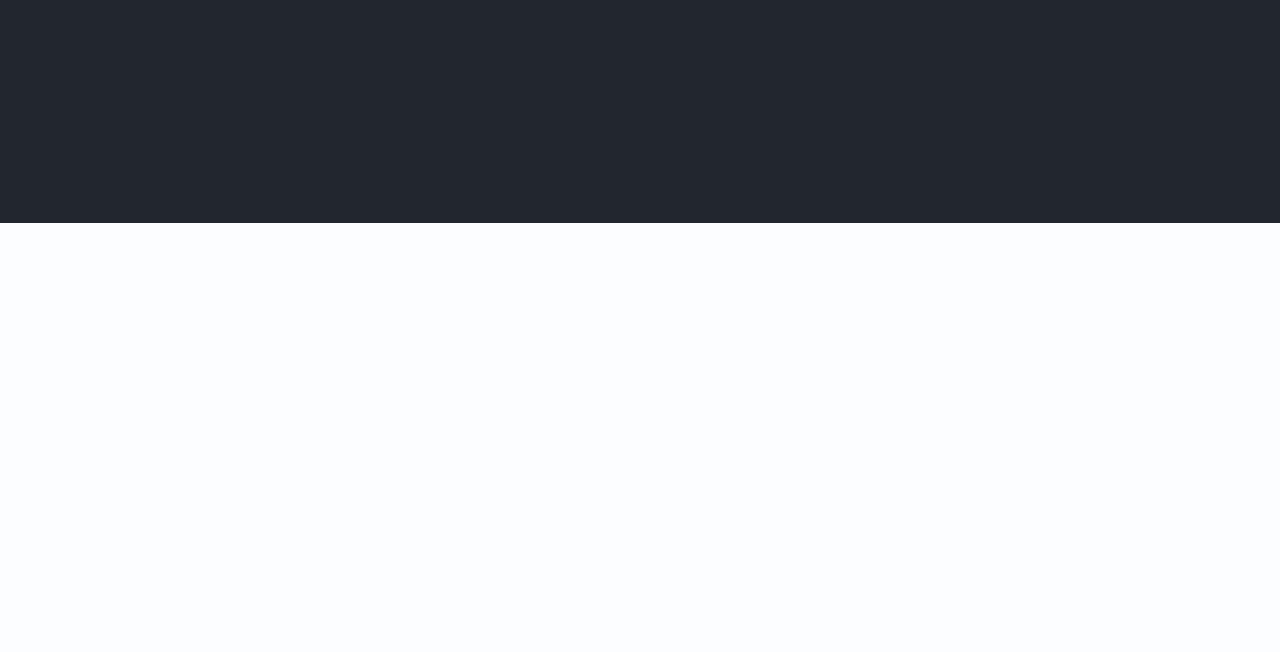
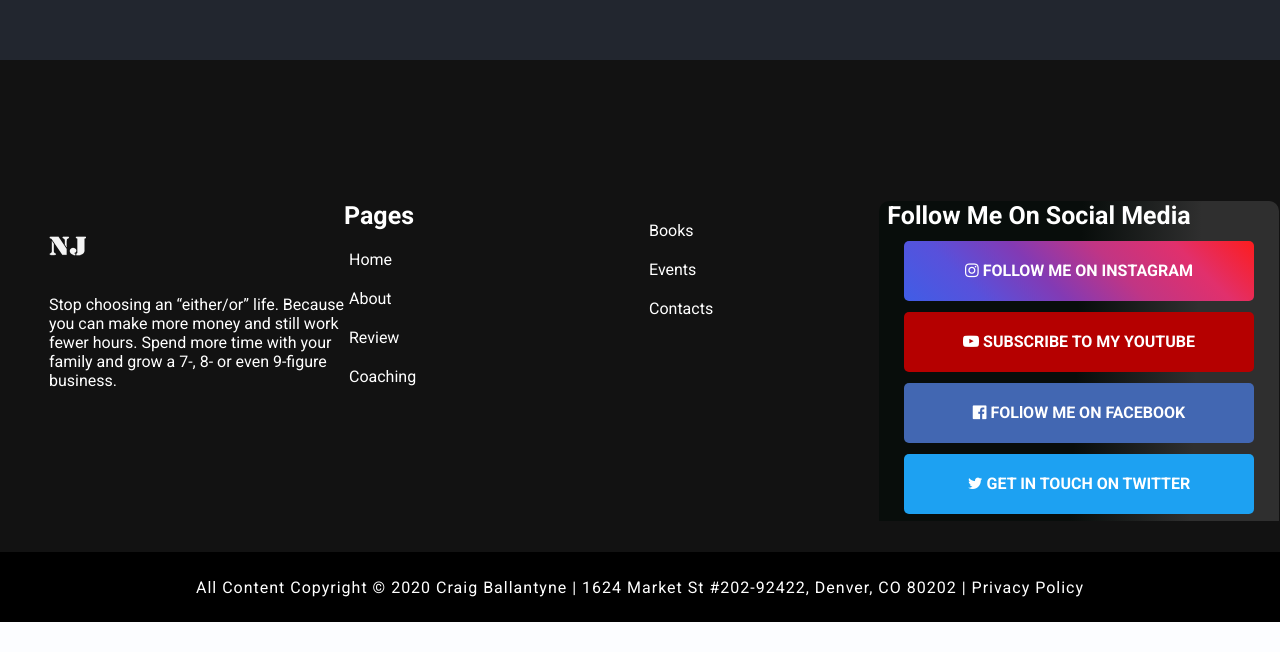
Before and after one commit to vishumax80/coach, a plain HTML site: page index.html in a window 1280 px wide. Shown: the part 1040-1692 px from the top of the page. Before the commit the page ends 1263 px from the top, so only its background shows below. Drawn offline with Linux system fonts and the light colour scheme.

Commit message:
footer added

```diff
--- a/index.html
+++ b/index.html
@@ -6,6 +6,9 @@
     <title>Coach Website</title>
     <link href="style.css" rel="stylesheet">
     <link href="https://fonts.googleapis.com/css2?family=Montserrat:wght@400;700&family=Roboto:wght@400;700&display=swap" rel="stylesheet">
+    <link href="media-query.css" rel="stylesheet">
+    <link rel="stylesheet" href="https://cdnjs.cloudflare.com/ajax/libs/font-awesome/4.7.0/css/font-awesome.min.css">
+
 </head>
 <body>
         <!-- Header section starts -->
@@ -37,20 +40,17 @@
                 </div>
                 <div class="sub-txt">
             <p>“Want to grow your business to 7-figures while working less than the average employee? Then subscribe to this list!”
-
                <br>
-                <span>Bedros Keuilian, Founder and CEO of Fit Body Bootcamp</span>
-
+              <span>Bedros Keuilian, Founder and CEO of Fit Body Bootcamp</span>
             </p>
-
                  </div>
                  <div class="email-div">
-                    <input type="text" id="txt-box" placeholder="Email Address">
-                    <button>Get Started Now</button>
+                    <form class="getsin" action="">
+                        <input type="text" placeholder="Email Address" name="email">
+                        <button type="submit">Get Started</button>
+                      </form>
                 </div>
               </div>
-
-
         </div>
 
 
@@ -58,12 +58,62 @@
 
         <!-- About Section -->
         <div class="abt">
-                    <div class="content container">
+                    <div class="content ">
 
                     </div>
         </div>
 
         <!-- Footer section -->
+        <div class="ftr-drk">
+            <div class="ftr-cont container">
+            <div class="ftr-col3">
 
+                <div class="col3-ftr">
+                    <img src="images/smalllogo.png">
+                    <p class="dtls">Stop choosing an “either/or” life. Because you can
+                         make more money and still work fewer hours.
+                        Spend more time with your
+                        family and grow a 7-, 8- or even 9-figure business.</p>
+                </div>
+                <div class="col3-ftr">
+                    <h2>Pages</h2>
+                    <p>Home</p>
+                    <p>About</p>
+                    <p>Review</p>
+                    <p>Coaching</p>
+
+                </div>
+                <div class="col3-ftr">
+                    <p>Books</p>
+                    <p>Events</p>
+                    <p>Contacts</p>
+
+
+                </div>
+
+                <div class="col3-ftr">
+
+                    <div class="social-lnk">
+                        <h2>Follow Me On Social Media</h2>
+                        <div class="lnk color"><i class="fa fa-instagram" aria-hidden="true"></i>  FOLLOW ME ON INSTAGRAM</div>
+                        <div class="lnk"><i class="fa fa-youtube-play" aria-hidden="true"></i>  SUBSCRIBE TO MY YOUTUBE</div>
+                        <div class="lnk"><i class="fa fa-facebook-official" aria-hidden="true"></i>  FOLlOW ME ON FACEBOOK</div>
+                        <div class="lnk"><i class="fa fa-twitter" aria-hidden="true"></i>  GET IN TOUCH ON TWITTER</div>
+                    </div>
+
+            </div>
+            </div>
+
+        </div>
+
+</div>
+<div class="footer-base ">
+<div class="end-ftr container">
+        <div class="cntr-txt">
+             <p>All Content Copyright © 2020 Craig Ballantyne | 1624 Market St #202-92422, Denver, CO 80202 | <span>Privacy Policy </span> </p>
+        </div>
+</div>
+</div>
+</div>
 </body>
 </html>
--- /dev/null
+++ b/media-query.css
@@ -0,0 +1,32 @@
+@media(max-width:1500px){
+        .desc-rt {
+            margin-right: 30px;
+
+    }
+}
+
+@media(max-width:1400px){
+
+    .hero .img-lt img {
+        height: 600px;
+        margin-left:50px;
+
+    }
+    .email-div input[type="text"]{
+
+    }
+
+    .email-div button {
+
+    }
+}
+
+@media(max-width:1200px){}
+
+@media(max-width:991px){}
+
+@media(max-width:768px){}
+
+@media(max-width:480px){}
+
+@media(max-width:320px){}
--- a/style.css
+++ b/style.css
@@ -5,11 +5,13 @@
  *{
     margin:0;
     padding:0;
-    box-sizing: border-box;
-
+    box-sizing: inherit;
 }
 body{
     background: #FCFDFF;
+    box-sizing: border-box;
+    /* height: 100vh; */
+    /* overflow: hidden; */
 }
 ul{
 
@@ -29,7 +31,7 @@ a{
 .container{
     max-width: 1400px;
     margin:auto;
-
+    overflow: hidden;
 }
 
 /*************
@@ -73,14 +75,14 @@ a{
  Hero section
  ************/
 .hero{
-    height:700px;
+    height:500px;
     display: flex;
     justify-content: center;
     align-items: center;
-
+   /* border:1px solid blue; */
 }
 .hero .img-lt img{
-    height:600px;
+    height:500px;
     margin-left: -200px;
     margin-bottom: -30px;
     /* border:1px solid blue; */
@@ -88,9 +90,10 @@ a{
 
 .desc-rt{
     /* border:1px solid green; */
-    height:600px;
+    /* height:600px; */
     background:#FFFFFF;
     width:600px;
+
 }
 .desc-txt h1{
     font-weight: 900;
@@ -116,36 +119,40 @@ a{
 }
 .email-div{
     box-shadow: 1px 2px 4px;
-    position: relative;
     margin-top: 30px;
+    /* border:1px solid blue;   */
+    /* height:200px; */
+    width: 100%;
 }
-.email-div input[type="text"]{
+ form.getsin input[type="text"]{
     flex-grow: 1;
-    padding: 20px 36px;
-    margin: 0;
+    padding: 20px 43px;
     border-radius: 0;
-    text-transform: none;
     letter-spacing: 0px;
     font-size: 24px;
     font-weight: normal;
     border: none;
     border:1px solid grey;
-    /* box-shadow: -5px 0px 20px 4px; */
-
+    float:left;
+    width:60%;
 }
-.email-div button{
+form.getsin button{
     font-weight: 600;
     padding: 20px 36px;
     color: #fff;
     border: none;
-    position: absolute;
     font-family: 'Roboto', sans-serif;
     height: 70px;
     background: linear-gradient(135deg,#ff5879 0%,#ff531d 100%);
-    width: 235px;
+    /* width: 235px; */
     font-size: 20px;
-
+    float:left;
 }
+/* form.example::after {
+    content: "";
+    clear: both;
+    display: table;
+  }*/
 /*************
  About section
  ************/
@@ -155,6 +162,180 @@ a{
 
  .content{
     background: #22262F;
-    height: 500px;
-    margin-top: -37px;
+     height: 500px;
+
  }
+
+
+ /*************
+ Footer section
+ ************/
+ .ftr-drk{
+
+    background: #121212;
+    padding: 100px 0 30px;
+}
+.ftr-cont{
+   border:1px solid transparent;
+   margin-top: 20px;
+
+}
+
+.ftr-col3{
+    margin-top: 30px;
+    display: flex;
+    justify-content: space-between;
+    align-items: center;
+    margin: 20px 100px 20px 100px;
+
+}
+
+
+    .col3-ftr{
+    width:300px;
+    height:300px;
+    margin: auto;
+    }
+
+.col3-ftr .dtls{
+    margin-left: -57px;
+    width: 300px;
+}
+
+
+.col3-ftr p{
+    color:white;
+    margin-top: 20px;
+    text-align: left;
+    padding-left: 5px;
+    font-size: 16px;
+    font-family: 'Roboto', sans-serif;
+}
+/* .col3-ftr .ftr-para{
+    line-height: 20px;
+    letter-spacing: 2px;
+    color:white;
+    font-size: 16px;
+    width:300px;
+    text-align: justify;
+    padding-left: 30px;
+} */
+/* .ftr-para i {
+    float:left;
+    width:30px;
+
+} */
+.cont-line{
+    float:left;
+    /* margin-bottom: 5px; */
+}
+.cont-icon{
+    float: left;
+    width: 40px;
+    height: 40px;
+    /* background: #664a3f; */
+    text-align: center;
+    line-height: 40px;
+    margin-top: 5px;
+}
+.cont-icon i {
+    color:white;
+}
+.cont-des {
+    width: calc(100% - 50px);
+    float: left;
+    padding-left: 15px;
+    margin-top: -5px;
+    margin-bottom: 20px;
+}
+.cont-des p{
+    width:250px;
+}
+
+.col3-ftr img{
+    width: 50px;
+    margin-left: -60px;
+    text-align: center;
+    margin-top: 20px;
+    display: inline;
+}
+
+
+.col3-ftr h2{
+    color:white;
+    text-align: left;
+    width:320px;
+    font-size: 25px;
+    font-family: 'Roboto', sans-serif;
+
+}
+.col3-ftr .social-lnk{
+    height:450px;
+    width:400px;
+    background:-webkit-gradient(linear, 50% 20%, 80% 21%, from(#080D0B), to(#2F2F2F));
+    margin-right: 20px;
+    border-radius: 10px;
+}
+.social-lnk{
+    margin-bottom: 20px;
+}
+.social-lnk .lnk{
+    height: 60px;
+    margin-top: 11px;
+    width: 350px;
+    margin-left: 25px;
+    color:white;
+    line-height: 60px;
+    text-align: center;
+    border-radius: 5px;
+    font-family: 'Roboto', sans-serif;
+    font-weight: 700;
+}
+.social-lnk h2{
+    text-align: center;
+}
+.social-lnk :nth-child(2){
+   background:linear-gradient(45deg, #405de6, #5851db, #833ab4, #c13584, #e1306c, #fd1d1d);
+}
+.social-lnk :nth-child(3){
+    background:#B50000;
+
+ }
+ .social-lnk :nth-child(4){
+    background:#4267B2;
+
+ }
+ .social-lnk :nth-child(5){
+    background:#1DA1F2;
+ }
+
+
+
+.footer-base{
+    height:70px;
+    width:100%;
+    background: #000;
+    /* padding: 20px 0; */
+    line-height: 70px;
+}
+
+.end-ftr{
+    border:1px solid transparent;
+}
+.footer-base .end-ftr{
+    color:white;
+    text-align: center;
+    font-family: 'Roboto', sans-serif;
+    letter-spacing: 1px;
+    margin: auto;
+    height: 100px;
+}
+.end-ftr p span{
+    color:white;
+}
+
+.cntr-txt p{
+
+    margin: 0 20px;
+
+}
```
Also changed, not shown: images/smalllogo.png (added), images/white logo.png (added).
